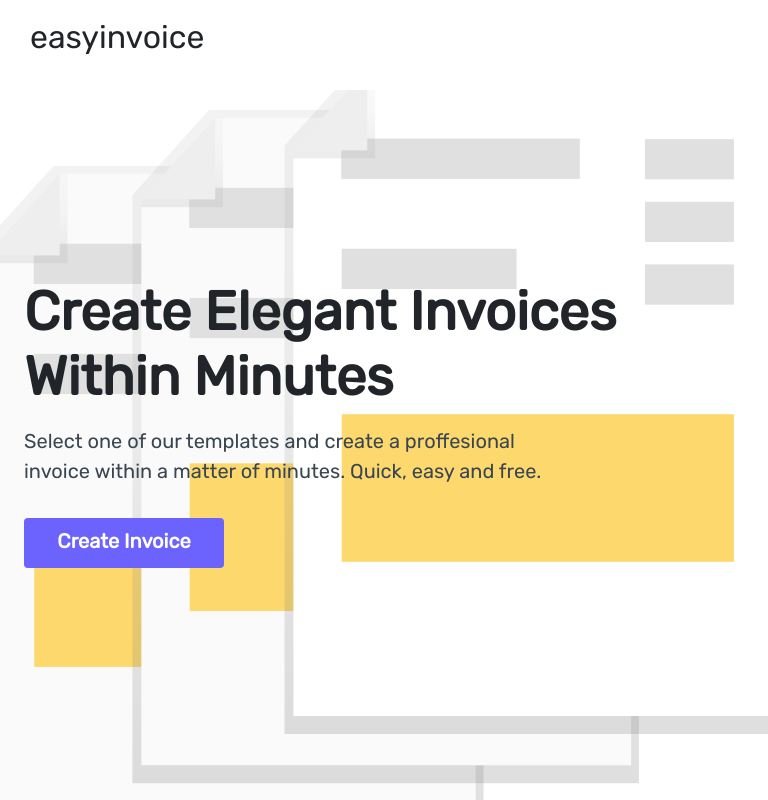
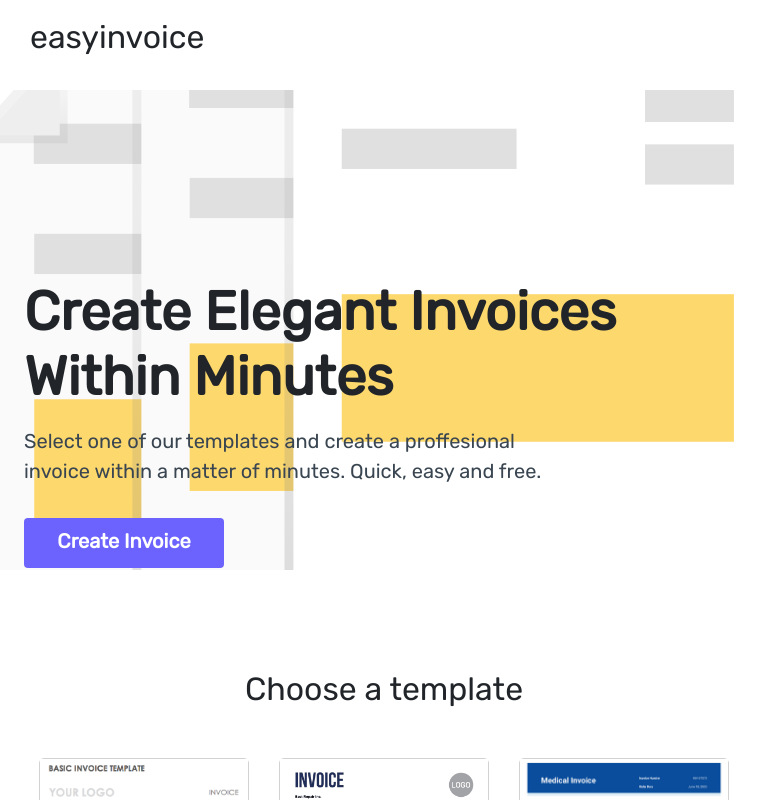
Before and after one commit to juliusvdw/custom-invoice-generator, a React (Create React App) app in the folder client/: page / in a window 768 px wide. Shown: the top 800 px of the page. Built offline with nearby package versions, Linux system fonts and the light colour scheme.

Commit message:
Home page height changed for tablets

```diff
--- a/client/src/App.css
+++ b/client/src/App.css
@@ -74,6 +74,10 @@
 /* Tablet responsive styling */
 
 @media only screen and (min-width: 500px) and (max-width: 1024px) {
+
+  .home-container {
+    height: 60vh !important;
+  }
   .navbar {
     padding-left: 30px !important;
   }
--- a/client/src/components/pages/HomePage.js
+++ b/client/src/components/pages/HomePage.js
@@ -10,7 +10,7 @@
     <>
       <Navbar />
       <div id="home">
-        <div className="container p-0" style={{ height: "90vh" }}>
+        <div className="container p-0 home-container"style={{ height: "90vh" }}>
           <div className="  " id="main-left">
             <div className="" style={containerStyle}>
               <h1 className="heading" style={headingStyle}>
```
